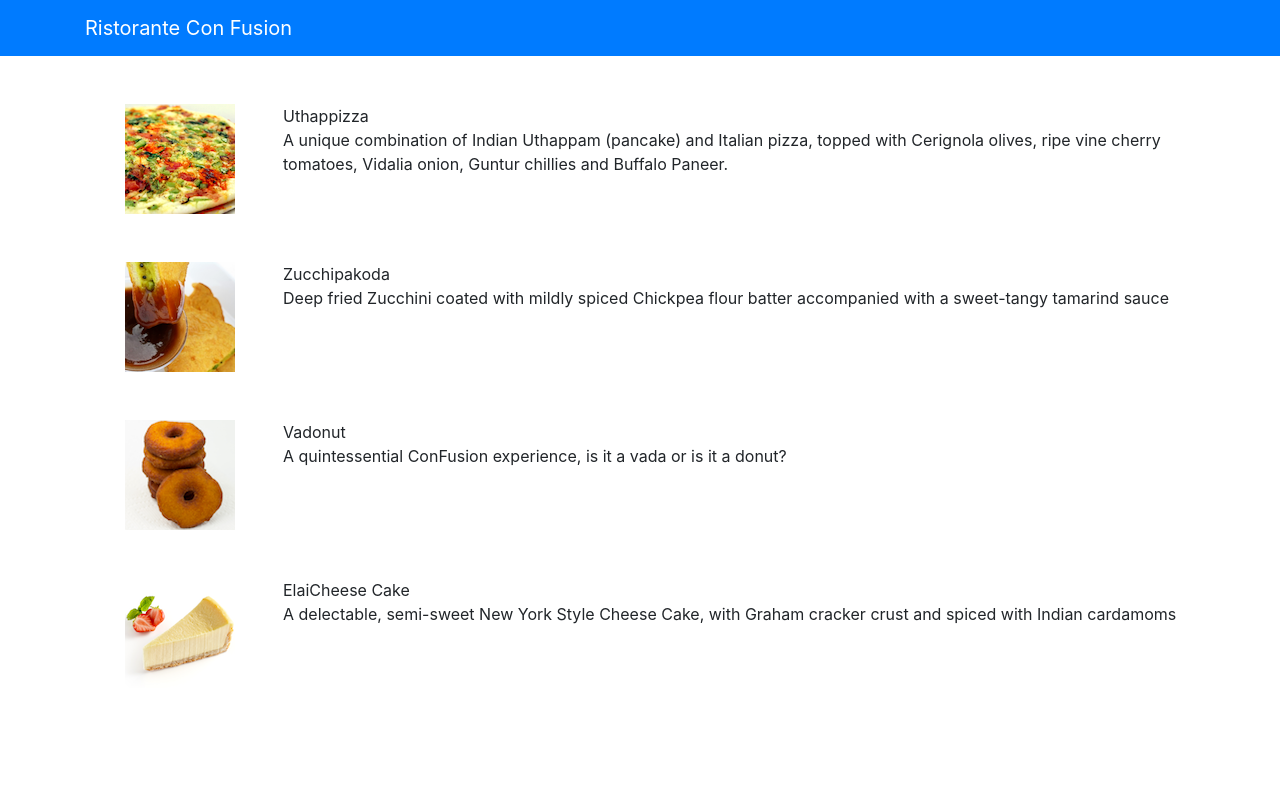
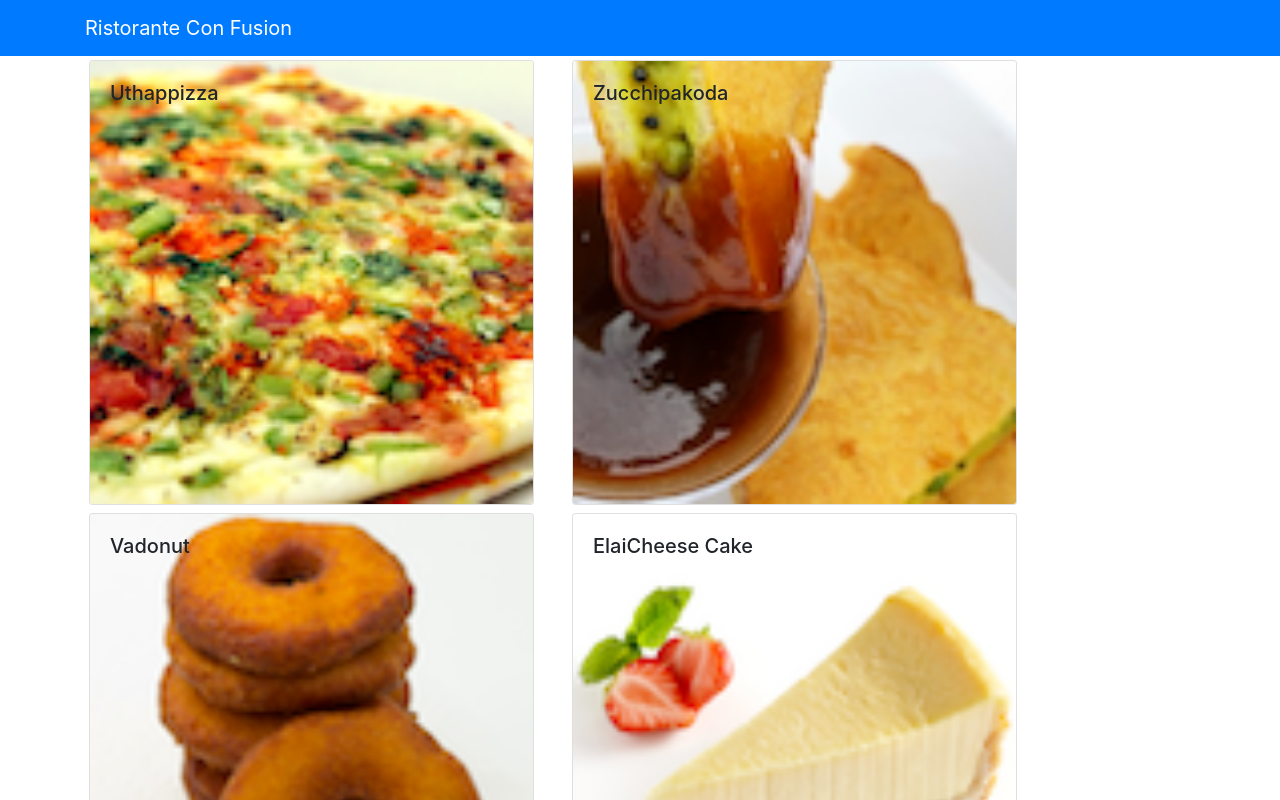
Before and after one commit to Tolugold1/React, a React (Create React App) app: page / in a window 1280 px wide. Shown: the top 800 px of the page. Built offline with nearby package versions, Linux system fonts and the light colour scheme.

Commit message:
props and more class base components

```diff
--- a/src/App.js
+++ b/src/App.js
@@ -2,8 +2,15 @@
 import ReactDOM from 'react-dom';
 import { Navbar, NavbarBrand } from 'reactstrap';
 import Menu from './components/MenuComponent';
+import { DISHES } from './shared/dishes'
 
 class App extends React.Component {
+
+  constructor(props) {
+    super(props)
+
+    this.state = { dishes: DISHES }
+  }
   render() {
     return(
       <div className='App'>
@@ -12,7 +19,7 @@
             <NavbarBrand href='/'>Ristorante Con Fusion</NavbarBrand>
           </div>
         </Navbar>
-        <Menu />
+        <Menu dishes={this.state.dishes} />
       </div>
     )
   }
--- a/src/components/MenuComponent.js
+++ b/src/components/MenuComponent.js
@@ -1,215 +1,47 @@
 import React from 'react';
-import { Media } from 'reactstrap';
+import { Card, CardBody, CardImg, CardImgOverlay, CardText, CardTitle } from 'reactstrap';
+
 
 class Menu extends React.Component {
 
   constructor(props) {
     super(props)
 
-    this.state = {
-      dishes:
-      [
-        {
-        id: 0,
-        name:'Uthappizza',
-        image: 'assets/images/uthappizza.png',
-        category: 'mains',
-        label:'Hot',
-        price:'4.99',
-        description:'A unique combination of Indian Uthappam (pancake) and Italian pizza, topped with Cerignola olives, ripe vine cherry tomatoes, Vidalia onion, Guntur chillies and Buffalo Paneer.',
-        comments: [
-          {
-          id: 0,
-          rating: 5,
-          comment: "Imagine all the eatables, living in conFusion!",
-          author: "John Lemon",
-          date: "2012-10-16T17:57:28.556094Z"
-          },
-          {
-          id: 1,
-          rating: 4,
-          comment: "Sends anyone to heaven, I wish I could get my mother-in-law to eat it!",
-          author: "Paul McVites",
-          date: "2014-09-05T17:57:28.556094Z"
-          },
-          {
-          id: 2,
-          rating: 3,
-          comment: "Eat it, just eat it!",
-          author: "Michael Jaikishan",
-          date: "2015-02-13T17:57:28.556094Z"
-          },
-          {
-          id: 3,
-          rating: 4,
-          comment: "Ultimate, Reaching for the stars!",
-          author: "Ringo Starry",
-          date: "2013-12-02T17:57:28.556094Z"
-          },
-          {
-          id: 4,
-          rating: 2,
-          comment: "It's your birthday, we're gonna party!",
-          author: "25 Cent",
-          date: "2011-12-02T17:57:28.556094Z"
-          }
-        ]                        },
-        {
-        id: 1,
-        name:'Zucchipakoda',
-        image: 'assets/images/zucchipakoda.png',
-        category: 'appetizer',
-        label:'',
-        price:'1.99',
-        description:'Deep fried Zucchini coated with mildly spiced Chickpea flour batter accompanied with a sweet-tangy tamarind sauce',
-        comments: [
-          {
-          id: 0,
-          rating: 5,
-          comment: "Imagine all the eatables, living in conFusion!",
-          author: "John Lemon",
-          date: "2012-10-16T17:57:28.556094Z"
-          },
-          {
-          id: 1,
-          rating: 4,
-          comment: "Sends anyone to heaven, I wish I could get my mother-in-law to eat it!",
-          author: "Paul McVites",
-          date: "2014-09-05T17:57:28.556094Z"
-          },
-          {
-          id: 2,
-          rating: 3,
-          comment: "Eat it, just eat it!",
-          author: "Michael Jaikishan",
-          date: "2015-02-13T17:57:28.556094Z"
-          },
-          {
-          id: 3,
-          rating: 4,
-          comment: "Ultimate, Reaching for the stars!",
-          author: "Ringo Starry",
-          date: "2013-12-02T17:57:28.556094Z"
-          },
-          {
-          id: 4,
-          rating: 2,
-          comment: "It's your birthday, we're gonna party!",
-          author: "25 Cent",
-          date: "2011-12-02T17:57:28.556094Z"
-          }
-        ]
-        },
-        {
-        id: 2,
-        name:'Vadonut',
-        image: 'assets/images/vadonut.png',
-        category: 'appetizer',
-        label:'New',
-        price:'1.99',
-        description:'A quintessential ConFusion experience, is it a vada or is it a donut?',
-        comments: [
-          {
-          id: 0,
-          rating: 5,
-          comment: "Imagine all the eatables, living in conFusion!",
-          author: "John Lemon",
-          date: "2012-10-16T17:57:28.556094Z"
-          },
-          {
-          id: 1,
-          rating: 4,
-          comment: "Sends anyone to heaven, I wish I could get my mother-in-law to eat it!",
-          author: "Paul McVites",
-          date: "2014-09-05T17:57:28.556094Z"
-          },
-          {
-          id: 2,
-          rating: 3,
-          comment: "Eat it, just eat it!",
-          author: "Michael Jaikishan",
-          date: "2015-02-13T17:57:28.556094Z"
-          },
-          {
-          id: 3,
-          rating: 4,
-          comment: "Ultimate, Reaching for the stars!",
-          author: "Ringo Starry",
-          date: "2013-12-02T17:57:28.556094Z"
-          },
-          {
-          id: 4,
-          rating: 2,
-          comment: "It's your birthday, we're gonna party!",
-          author: "25 Cent",
-          date: "2011-12-02T17:57:28.556094Z"
-          }
-        ]
-        },
-        {
-        id: 3,
-        name:'ElaiCheese Cake',
-        image: 'assets/images/elaicheesecake.png',
-        category: 'dessert',
-        label:'',
-        price:'2.99',
-        description:'A delectable, semi-sweet New York Style Cheese Cake, with Graham cracker crust and spiced with Indian cardamoms',
-        comments: [
-          {
-          id: 0,
-          rating: 5,
-          comment: "Imagine all the eatables, living in conFusion!",
-          author: "John Lemon",
-          date: "2012-10-16T17:57:28.556094Z"
-          },
-          {
-          id: 1,
-          rating: 4,
-          comment: "Sends anyone to heaven, I wish I could get my mother-in-law to eat it!",
-          author: "Paul McVites",
-          date: "2014-09-05T17:57:28.556094Z"
-          },
-          {
-          id: 2,
-          rating: 3,
-          comment: "Eat it, just eat it!",
-          author: "Michael Jaikishan",
-          date: "2015-02-13T17:57:28.556094Z"
-          },
-          {
-          id: 3,
-          rating: 4,
-          comment: "Ultimate, Reaching for the stars!",
-          author: "Ringo Starry",
-          date: "2013-12-02T17:57:28.556094Z"
-          },
-          {
-          id: 4,
-          rating: 2,
-          comment: "It's your birthday, we're gonna party!",
-          author: "25 Cent",
-          date: "2011-12-02T17:57:28.556094Z"
-          }
-          ]
-          }
-        ]
-      }
+    this.state = { selectedDish: null}
+  }
+
+  onSelectedDish(dish) {
+    this.setState({selectedDish: dish})
+  }
+
+  renderDish(dish) {
+    if (dish != null)
+    {
+      return(
+        <Card>
+          <CardImg width="100%" src={dish.image} alt={dish.name} />
+          <CardBody>
+            <CardTitle header={dish.name}>{dish.name}</CardTitle>
+            <CardText>{ dish.description }</CardText>
+          </CardBody>
+        </Card>
+      )
+    } else {
+      return(<div></div>)
+    }
   }
 
   render() {
 
-    const menu = this.state.dishes.map((dish) => {
+    const menu = this.props.dishes.map((dish) => {
       return(
-        <div key="dish.id" className='col-sm-12 mt-5'>
-          <Media tag='li'>
-            <Media left middle>
-              <Media object src={dish.image} alt={dish.name} />
-            </Media>
-            <Media body className='ml-5'>
-              <Media header>{dish.name}</Media>
-              <p>{dish.description}</p>
-            </Media>
-          </Media>
+        <div key={ dish.id } className='col-12 col-md-5 m-1'>
+          <Card key={ dish.id } onClick={() => this.onSelectedDish(dish)}>
+            <CardImg width="100%" src={dish.image} alt={dish.name} />
+              <CardImgOverlay>
+                <CardTitle header={dish.name}>{dish.name}</CardTitle>
+              </CardImgOverlay>
+          </Card>
         </div>
       )
     });
@@ -217,9 +49,10 @@
     return(
       <div className='container'>
         <div className='row'>
-          <Media list>
-            { menu }
-          </Media>
+          { menu }
+        </div>
+        <div className='row'>
+          { this.renderDish(this.state.selectedDish)}
         </div>
       </div>
     )
--- a/src/index.js
+++ b/src/index.js
@@ -1,5 +1,5 @@
 import React from 'react';
-import ReactDOM from 'react-dom';
+import ReactDOM from 'react-dom/client';
 import 'bootstrap/dist/css/bootstrap.min.css';
 
 import App from './App';
--- /dev/null
+++ b/src/shared/dishes.js
@@ -0,0 +1,186 @@
+export const DISHES =
+[
+  {
+  id: 0,
+  name:'Uthappizza',
+  image: 'assets/images/uthappizza.png',
+  category: 'mains',
+  label:'Hot',
+  price:'4.99',
+  description:'A unique combination of Indian Uthappam (pancake) and Italian pizza, topped with Cerignola olives, ripe vine cherry tomatoes, Vidalia onion, Guntur chillies and Buffalo Paneer.',
+  comments: [
+    {
+    cid: 0,
+    rating: 5,
+    comment: "Imagine all the eatables, living in conFusion!",
+    author: "John Lemon",
+    date: "2012-10-16T17:57:28.556094Z"
+    },
+    {
+    cid: 1,
+    rating: 4,
+    comment: "Sends anyone to heaven, I wish I could get my mother-in-law to eat it!",
+    author: "Paul McVites",
+    date: "2014-09-05T17:57:28.556094Z"
+    },
+    {
+    cid: 2,
+    rating: 3,
+    comment: "Eat it, just eat it!",
+    author: "Michael Jaikishan",
+    date: "2015-02-13T17:57:28.556094Z"
+    },
+    {
+    cid: 3,
+    rating: 4,
+    comment: "Ultimate, Reaching for the stars!",
+    author: "Ringo Starry",
+    date: "2013-12-02T17:57:28.556094Z"
+    },
+    {
+    cid: 4,
+    rating: 2,
+    comment: "It's your birthday, we're gonna party!",
+    author: "25 Cent",
+    date: "2011-12-02T17:57:28.556094Z"
+    }
+  ]                        },
+  {
+  id: 1,
+  name:'Zucchipakoda',
+  image: 'assets/images/zucchipakoda.png',
+  category: 'appetizer',
+  label:'',
+  price:'1.99',
+  description:'Deep fried Zucchini coated with mildly spiced Chickpea flour batter accompanied with a sweet-tangy tamarind sauce',
+  comments: [
+    {
+    cid: 0,
+    rating: 5,
+    comment: "Imagine all the eatables, living in conFusion!",
+    author: "John Lemon",
+    date: "2012-10-16T17:57:28.556094Z"
+    },
+    {
+    cid: 1,
+    rating: 4,
+    comment: "Sends anyone to heaven, I wish I could get my mother-in-law to eat it!",
+    author: "Paul McVites",
+    date: "2014-09-05T17:57:28.556094Z"
+    },
+    {
+    cid: 2,
+    rating: 3,
+    comment: "Eat it, just eat it!",
+    author: "Michael Jaikishan",
+    date: "2015-02-13T17:57:28.556094Z"
+    },
+    {
+    cid: 3,
+    rating: 4,
+    comment: "Ultimate, Reaching for the stars!",
+    author: "Ringo Starry",
+    date: "2013-12-02T17:57:28.556094Z"
+    },
+    {
+    cid: 4,
+    rating: 2,
+    comment: "It's your birthday, we're gonna party!",
+    author: "25 Cent",
+    date: "2011-12-02T17:57:28.556094Z"
+    }
+  ]
+  },
+  {
+  id: 2,
+  name:'Vadonut',
+  image: 'assets/images/vadonut.png',
+  category: 'appetizer',
+  label:'New',
+  price:'1.99',
+  description:'A quintessential ConFusion experience, is it a vada or is it a donut?',
+  comments: [
+    {
+    cid: 0,
+    rating: 5,
+    comment: "Imagine all the eatables, living in conFusion!",
+    author: "John Lemon",
+    date: "2012-10-16T17:57:28.556094Z"
+    },
+    {
+    cid: 1,
+    rating: 4,
+    comment: "Sends anyone to heaven, I wish I could get my mother-in-law to eat it!",
+    author: "Paul McVites",
+    date: "2014-09-05T17:57:28.556094Z"
+    },
+    {
+    cid: 2,
+    rating: 3,
+    comment: "Eat it, just eat it!",
+    author: "Michael Jaikishan",
+    date: "2015-02-13T17:57:28.556094Z"
+    },
+    {
+    cid: 3,
+    rating: 4,
+    comment: "Ultimate, Reaching for the stars!",
+    author: "Ringo Starry",
+    date: "2013-12-02T17:57:28.556094Z"
+    },
+    {
+    cid: 4,
+    rating: 2,
+    comment: "It's your birthday, we're gonna party!",
+    author: "25 Cent",
+    date: "2011-12-02T17:57:28.556094Z"
+    }
+  ]
+  },
+  {
+  id: 3,
+  name:'ElaiCheese Cake',
+  image: 'assets/images/elaicheesecake.png',
+  category: 'dessert',
+  label:'',
+  price:'2.99',
+  description:'A delectable, semi-sweet New York Style Cheese Cake, with Graham cracker crust and spiced with Indian cardamoms',
+  comments: [
+    {
+    cid: 0,
+    rating: 5,
+    comment: "Imagine all the eatables, living in conFusion!",
+    author: "John Lemon",
+    date: "2012-10-16T17:57:28.556094Z"
+    },
+    {
+    cid: 1,
+    rating: 4,
+    comment: "Sends anyone to heaven, I wish I could get my mother-in-law to eat it!",
+    author: "Paul McVites",
+    date: "2014-09-05T17:57:28.556094Z"
+    },
+    {
+    cid: 2,
+    rating: 3,
+    comment: "Eat it, just eat it!",
+    author: "Michael Jaikishan",
+    date: "2015-02-13T17:57:28.556094Z"
+    },
+    {
+    cid: 3,
+    rating: 4,
+    comment: "Ultimate, Reaching for the stars!",
+    author: "Ringo Starry",
+    date: "2013-12-02T17:57:28.556094Z"
+    },
+    {
+    cid: 4,
+    rating: 2,
+    comment: "It's your birthday, we're gonna party!",
+    author: "25 Cent",
+    date: "2011-12-02T17:57:28.556094Z"
+    }
+    ]
+  }
+]
```
